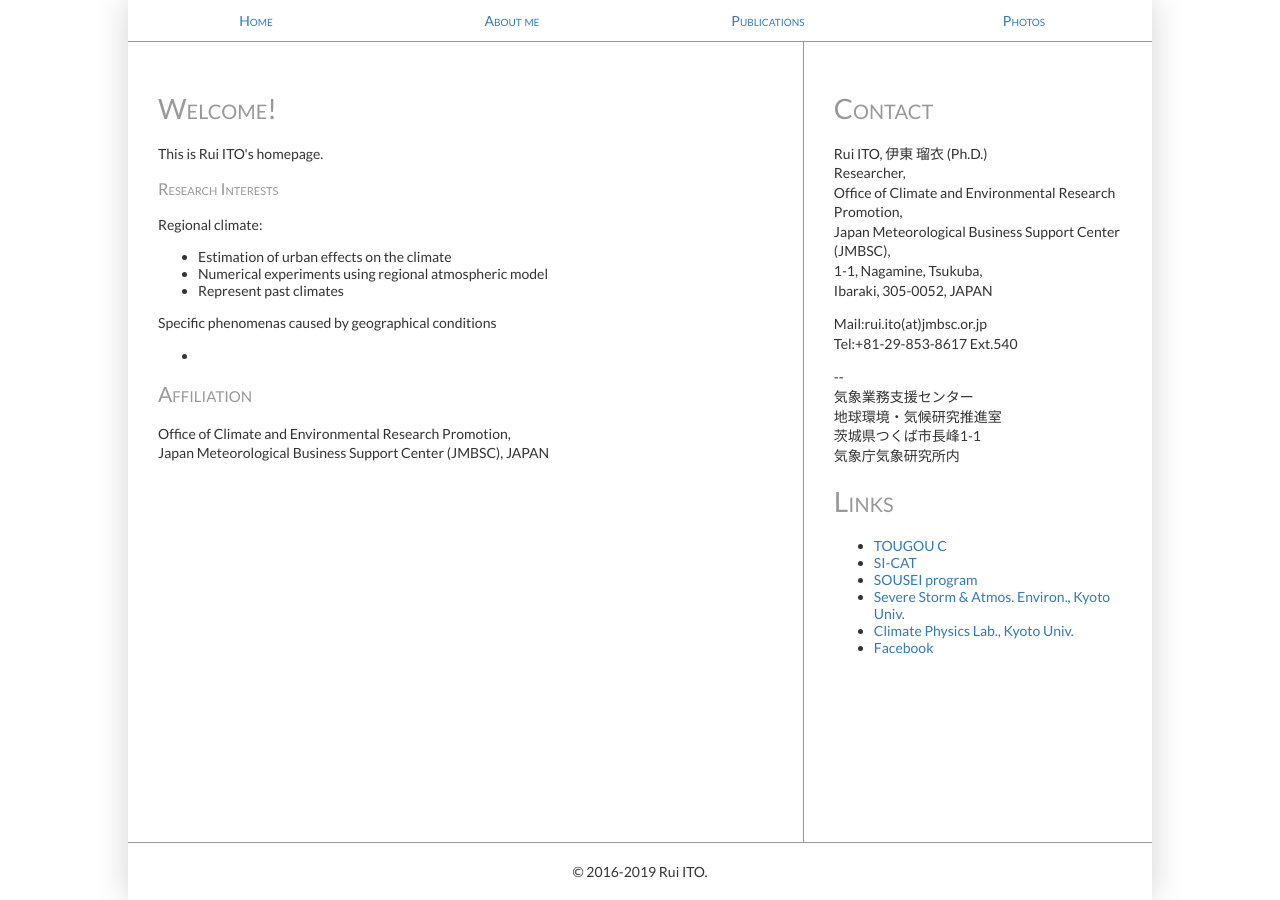
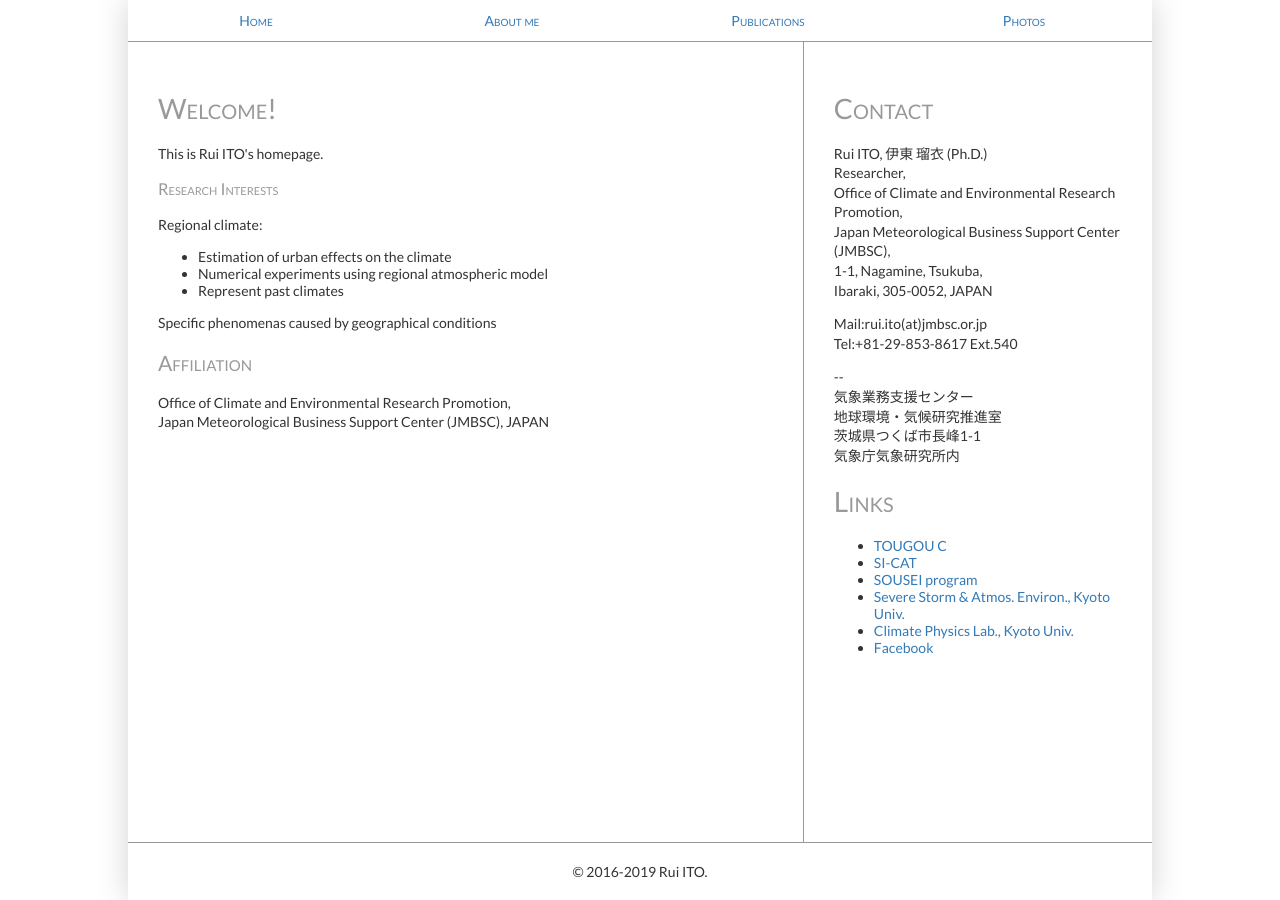
Before and after one commit to rui-climbiz/rui-climbiz.github.io, a Jekyll site: the page built from index.html, in a window 1280 px wide. Built offline with Jekyll 4.4.1, drawn with Linux system fonts in a browser that asks for light colours.

Commit message:
Update index.html

```diff
--- a/index.html
+++ b/index.html
@@ -13,9 +13,6 @@
 <li>Represent past climates </li>
 </ul>
 <p>Specific phenomenas caused by geographical conditions </p>
-<ul>
-<li>  </li>
-</ul>
 <h2>Affiliation</h2>
 <p>Office of Climate and Environmental Research Promotion,<br />
 Japan Meteorological Business Support Center (JMBSC), JAPAN</p>
```
